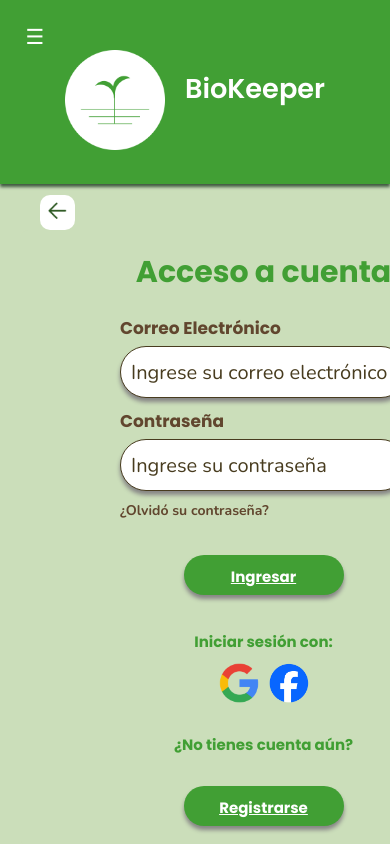
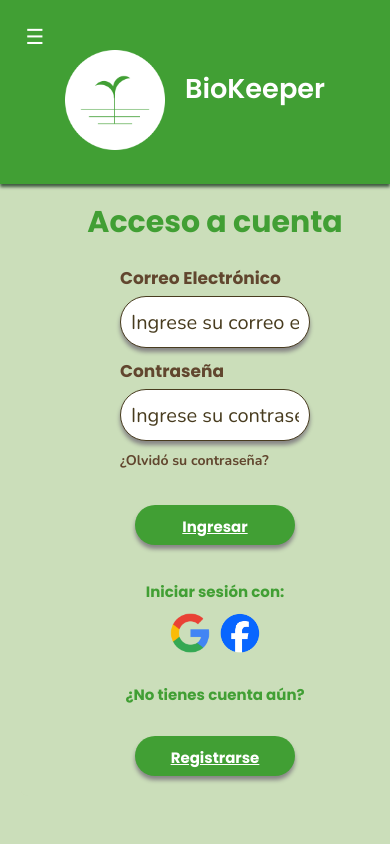
Before and after one commit to WoodsDos/BioKeeperIHC, a plain HTML site: page login.html in a window 390 px wide. Shown: the top 844 px of the page. Drawn offline with nearby package versions, Linux system fonts and the light colour scheme.

Commit message:
Login_Styles.css

```diff
--- a/estilos CSS/Login_Styles.css
+++ b/estilos CSS/Login_Styles.css
@@ -7,20 +7,17 @@
 
 .container {
     display: flex;
-    flex-wrap: wrap;
     width: 100%;
     background: #CBDEBA;
     border-radius: 8px;
     overflow: hidden;
-    max-width: 100%; /* Cambiado de 900px a 1200px para mayor ancho */
-    margin: 20px; /* Añadido un margen para evitar que quede pegado a los bordes */
+    max-width: 1800px;
+    margin: 20px;
 }
 
 /* Sección del formulario */
 .form-section {
-    box-sizing: border-box;
-    flex: 1 1 60%; /* Cambiado para que ocupe más espacio relativo (70% del contenedor) */
-     /* Incrementado el relleno interno para una apariencia más amplia */
+    flex: 1 1 60%;
     box-sizing: border-box;
 }
 
@@ -73,19 +70,19 @@
 .social-buttons .social-btn {
     width: 40px;
     height: 40px;
-    background: none; /* Fondo transparente */
-    border: none; /* Sin borde */
+    background: none;
+    border: none;
     padding: 0;
     display: flex;
     justify-content: center;
     align-items: center;
     cursor: pointer;
-    border-radius: 50%; /* Botón circular */
+    border-radius: 50%;
 }
 
 .social-buttons .social-btn img {
-    width: 100%; /* El ícono ocupa todo el botón */
-    height: auto; /* Mantener proporción */
+    width: 100%;
+    height: auto;
 }
 
 
@@ -111,14 +108,14 @@
     justify-content: center;
     align-items: center;
     background: #CBDEBA;
-    max-width: 90%; /* Reduce el tamaño si se extiende demasiado */
-    height: auto; /* Mantiene proporción */
+    max-width: 90%;
+    height: auto;
 }
 
 .logo-section img {
     max-width: 100%;
     height: auto;
-    flex: 1 1 30%; /* Cambiado para ocupar el 30% del ancho del contenedor */
+    flex: 1 1 30%;
 }
 
 /*Extras*/
@@ -179,32 +176,25 @@ input::placeholder {
     background-color: #28551D;
 }
 
-.boton-regreso{
-    height: 35px;
-    width: 35px;
-    border-radius: 10px;
-    position: absolute;
-    top:195px;
-    left: 40px;
-    border: 0;
-    background-image: url(img/background/return-arrow.png) ;
-    background-size: 190%;
-    background-position: center;
-    cursor:pointer;
+.home .ir--atras {
+    width: 30%;
+    height: auto;
+    cursor: pointer;
+
 }
 
 /* Estilos responsivos */
 
+@media (max-width: 1540px) {
+
+    .titulo{
+        margin-top: 50px;
+    }
+
+}
 
 
 @media (max-width: 768px) {
-
-    .main{
-
-        margin-top: 50px;
-
-    }
-
     .container {
         flex-direction: column;
     }
@@ -264,8 +254,66 @@ input::placeholder {
         display: block;
         margin: 20px auto;
     }
+}
+
+@media (max-width: 450px) {
+    .container {
+        flex-direction: column;
+    }
+
+    .form-section {
+        flex: 1 1 100%;
+    }
+
+    .logo-section{
+        display: none;
+    }
+
+    .title-login{
+        font-family: 'Poppins';
+        font-weight: bold;
+        font-size: 30px;
+        color: #419F34;
+        margin-bottom: 20px;
+        text-align: center;
+    }
+
+    .subtitle-login{
+        font-family: 'Poppins';
+        font-weight: bold;
+        font-size: 17px;
+        color: #61462E;
+        margin-bottom: 5px;
+        margin-right: 100px;
+        margin-left: 100px;
+    }
+
+    .other-text{
+        font-family: 'Poppins';
+        font-weight: bold;
+        font-size: 15px;
+        color: #419F34;
+        margin-bottom: 10px;
+        text-align: center;
+    }
 
 
+    .btn{
+        padding: 10px;
+        font-size: 15px;
+        background-color: #419F34;
+        color: #fff;
+        border: none;
+        border-radius: 25px;
+        cursor: pointer;
+        margin-bottom: 10px;
+        font-family: 'Poppins';
+        font-weight: bold;
+        box-shadow: 0px 4px 4px rgb(134, 133, 133);
+        width: 140px;
+        height: 20px;
+        text-align: center;
+        display: block;
+        margin: 20px auto;
+    }
 }
-
-/*New*/
```
